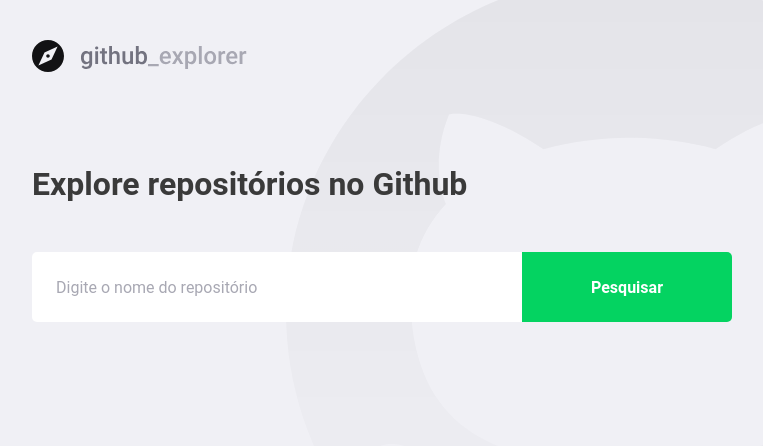
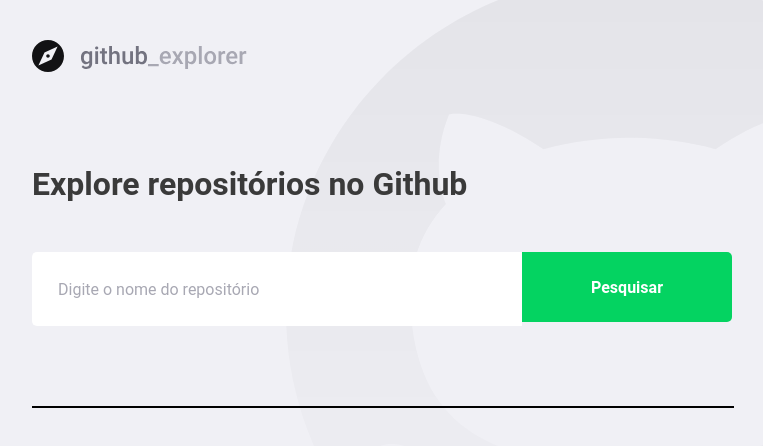
Before and after one commit to lucasvtiradentes/github-repo-explorer, a React (Create React App) app: page / in a window 1280 px wide. Shown: the top 446 px of the page, without its empty margins (128-891 px from the left). Built offline with nearby package versions, Linux system fonts and the light colour scheme; the HTML template or start-up script is replaced by a standard one.

Commit message:
add error handling

```diff
--- a/src/pages/Dashboard/index.tsx
+++ b/src/pages/Dashboard/index.tsx
@@ -1,7 +1,7 @@
 import React, { useState, FormEvent } from 'react';
 import { FiChevronRight } from 'react-icons/fi';
 import logoImg from '../../assets/logo.svg';
-import { Title, Form, Repositories } from './style';
+import { Title, Form, Repositories, Error } from './style';
 
 import api from '../../services/api';
 import Repository from '../Repository';
@@ -17,19 +17,28 @@
 
 const Dashboard: React.FC = () => {
   const [newRepo, setNewRepo] = useState('');
+  const [inputError, setInputError] = useState('');
   const [repositories, setRepositories] = useState<Repository[]>([]);
 
   async function handleAddRepository(
     event: FormEvent<HTMLFormElement>
   ): Promise<void> {
     event.preventDefault();
-    console.log(newRepo);
 
-    const reponse = await api.get<Repository>(`repos/${newRepo}`);
+    if (!newRepo) {
+      setInputError('Digite o autor/repositório');
+      return;
+    }
 
-    const repository = reponse.data;
+    try {
+      const reponse = await api.get<Repository>(`repos/${newRepo}`);
+      const repository = reponse.data;
+      setRepositories([...repositories, repository]);
+      setInputError('');
+    } catch (e) {
+      setInputError('Erro na busca por esse repositório');
+    }
 
-    setRepositories([...repositories, repository]);
     setNewRepo('');
   }
 
@@ -38,7 +47,7 @@
       <img src={logoImg} alt="Logo" />
       <Title>Explore repositórios no Github</Title>
 
-      <Form onSubmit={handleAddRepository}>
+      <Form hasError={Boolean(inputError)} onSubmit={handleAddRepository}>
         <input
           value={newRepo}
           onChange={(e) => setNewRepo(e.target.value)}
@@ -46,6 +55,8 @@
         />
         <button type="submit">Pesquisar</button>
       </Form>
+
+      {inputError && <Error>{inputError}</Error>}
 
       <Repositories>
         {repositories.map((repository) => (
--- a/src/pages/Dashboard/style.ts
+++ b/src/pages/Dashboard/style.ts
@@ -1,5 +1,9 @@
-import styled from 'styled-components';
+import styled, { css } from 'styled-components';
 import { shade } from 'polished';
+
+interface FormProps {
+  hasError: boolean;
+}
 
 const Title = styled.h1`
   font-size: 48;
@@ -9,7 +13,7 @@
   margin-top: 80px;
 `;
 
-const Form = styled.form`
+const Form = styled.form<FormProps>`
   margin-top: 40px;
   max-width: 700px;
   display: flex;
@@ -20,6 +24,15 @@
     padding: 0 24px;
     border: 0;
     border-radius: 5px 0 0 5px;
+    color: #3a3a3a;
+    border: 2px solid #fff;
+    border-right: 0;
+
+    ${(props) =>
+      props.hasError &&
+      css`
+        border-color: #c53030;
+      `}
 
     &::placeholder {
       color: #a8a8b3;
@@ -42,9 +55,16 @@
   }
 `;
 
+const Error = styled.span`
+  display: block;
+  color: #c53030;
+  margin-top: 8px;
+`;
+
 const Repositories = styled.div`
   margin-top: 80px;
   max-width: 700px;
+  border: 1px solid black;
 
   a + a {
     margin-top: 16px;
@@ -91,8 +111,9 @@
     svg {
       margin-left: auto;
       color: #cbcbd6;
+      background: red;
     }
   }
 `;
 
-export { Title, Form, Repositories };
+export { Title, Form, Error, Repositories };
```
